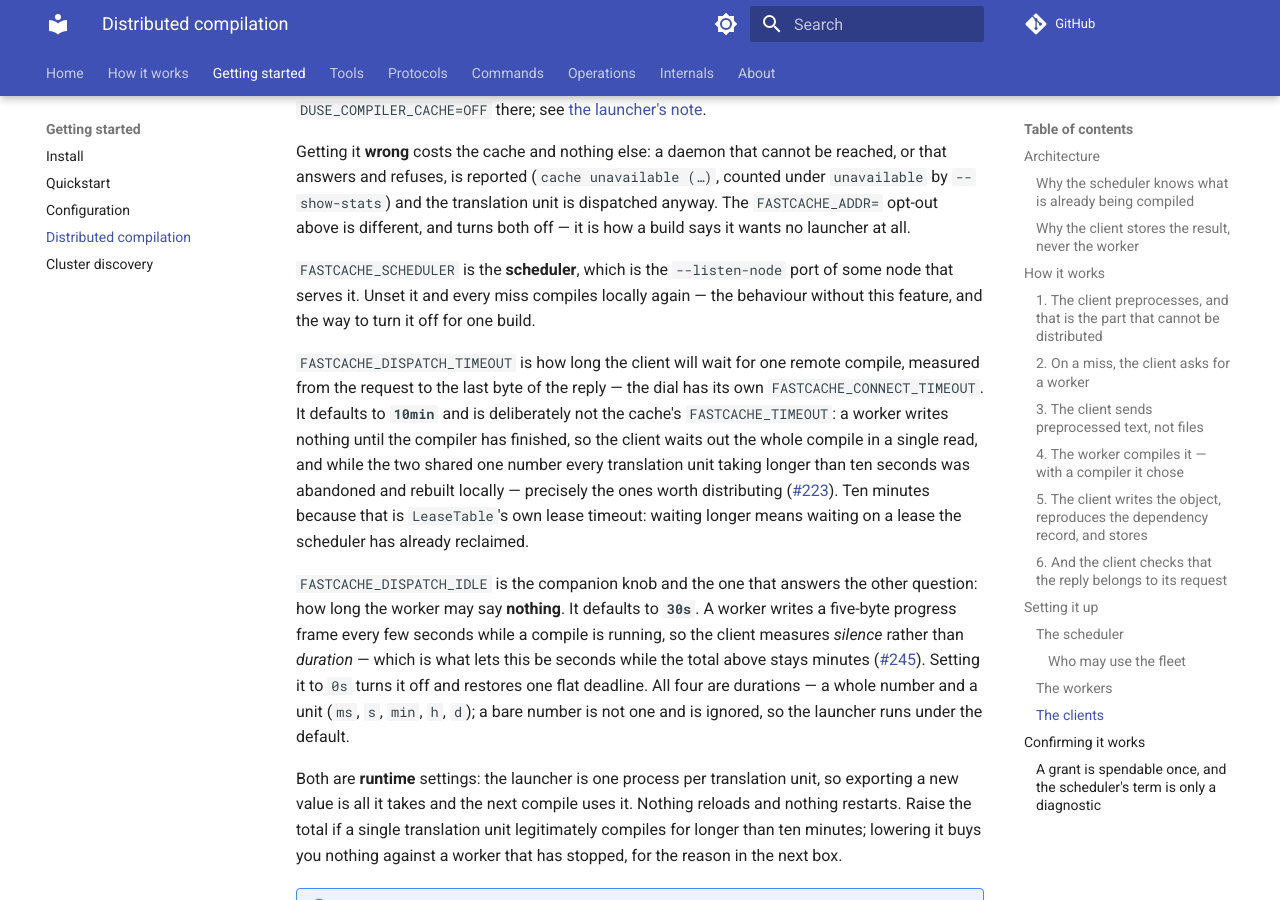
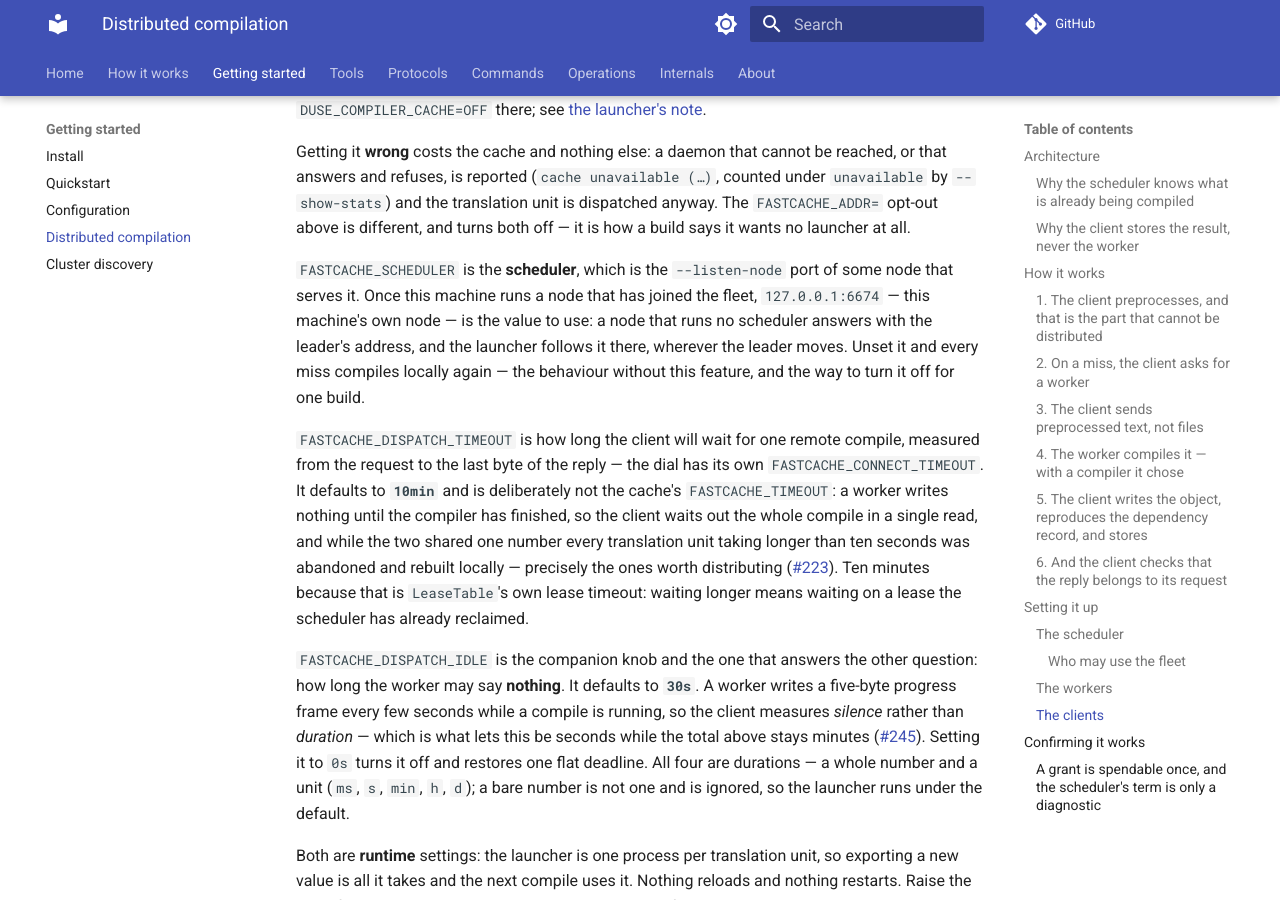
Before and after one commit to LASTRADA-Software/fastcached, an MkDocs documentation site: the page built from docs/getting-started/distributed-compilation.md, in a window 1280 px wide and 900 px high, scrolled down 9267 px. Built offline with MkDocs 1.6.1 and Material for MkDocs 9.7.7, drawn with Linux system fonts in a browser that asks for light colours; comment, search, counter and statistics services are not loaded.

Commit message:
docs: a machine in the fleet points its launcher and its cluster verbs at its own node
FASTCACHE_SCHEDULER names 127.0.0.1:6674 once the machine's node has joined:
that node answers with the leader's address and the launcher follows it,
wherever the leader moves. The office-fleet table no longer limits
--cluster-status to the leader or a machine naming it with --scheduler: a
PC's own node sends the question on, and the leader admits the ticket the
client presents. One paragraph of how-it-works is rewrapped to its width.

Refs #1639

Signed-off-by: Christian Parpart <christian@parpart.family>

```diff
--- a/docs/getting-started/distributed-compilation.md
+++ b/docs/getting-started/distributed-compilation.md
@@ -447,7 +447,10 @@ dispatched anyway. The `FASTCACHE_ADDR=` opt-out above is different, and turns
 both off — it is how a build says it wants no launcher at all.
 
 `FASTCACHE_SCHEDULER` is the **scheduler**, which is the `--listen-node` port of
-some node that serves it. Unset it and every miss compiles
+some node that serves it. Once this machine runs a node that has joined the fleet,
+`127.0.0.1:6674` — this machine's own node — is the value to use: a node that runs
+no scheduler answers with the leader's address, and the launcher follows it there,
+wherever the leader moves. Unset it and every miss compiles
 locally again — the behaviour without this feature, and the way to turn it off
 for one build.
 
--- a/docs/how-it-works.md
+++ b/docs/how-it-works.md
@@ -500,7 +500,8 @@ when it becomes leader, because it is the only one that knows it.
 
 For a client that refusal is an instruction: it asks the endpoint the refusal
 names, up to two hops, and compiles locally when it names nobody or two hops have
-not reached a leader, as it does for any other refusal. For an operator it means two things worth knowing:
+not reached a leader, as it does for any other refusal. For an operator it means
+two things worth knowing:
 
 - **The fleet dashboard follows leadership.** A follower answers `/fleet` with
   `503` naming the leader rather than showing a partial picture — it only knows
```
Also changed, not shown: docs/operations/windows-office-fleet.md (+1 -1 lines).
